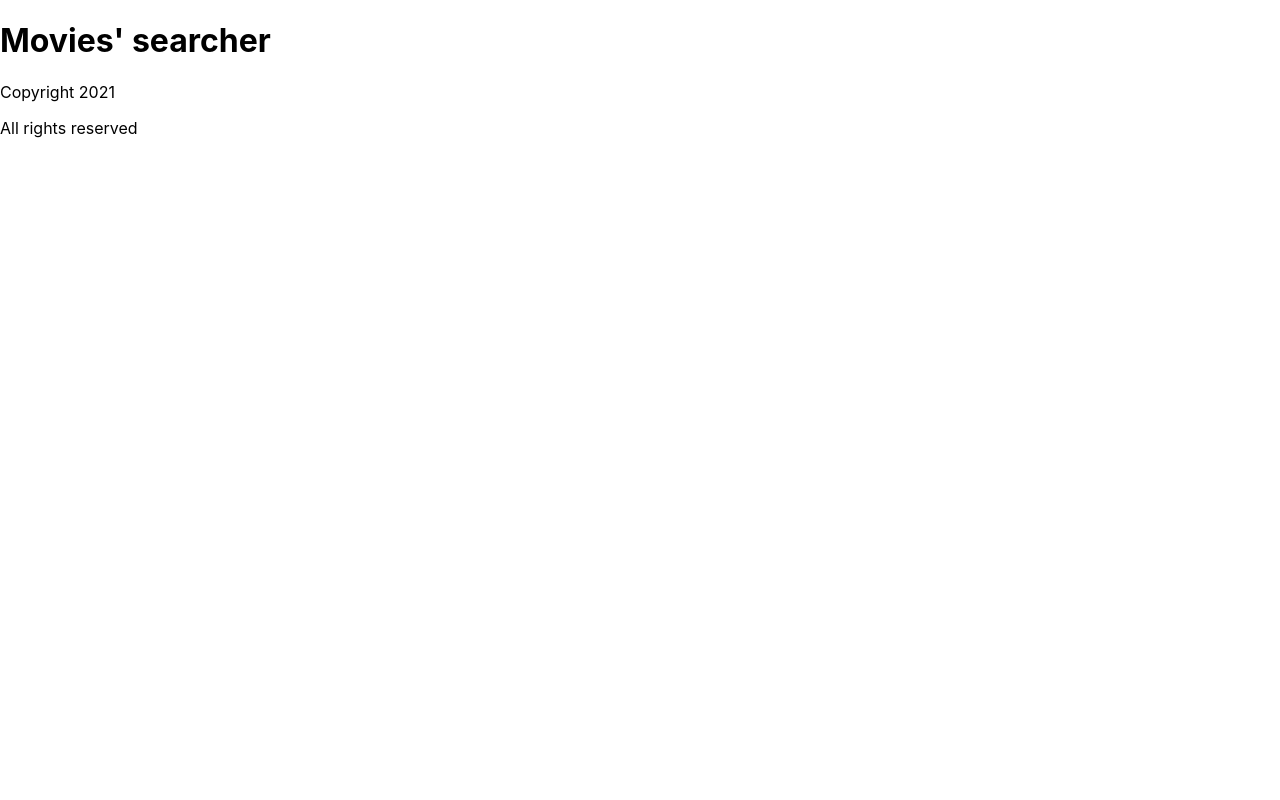
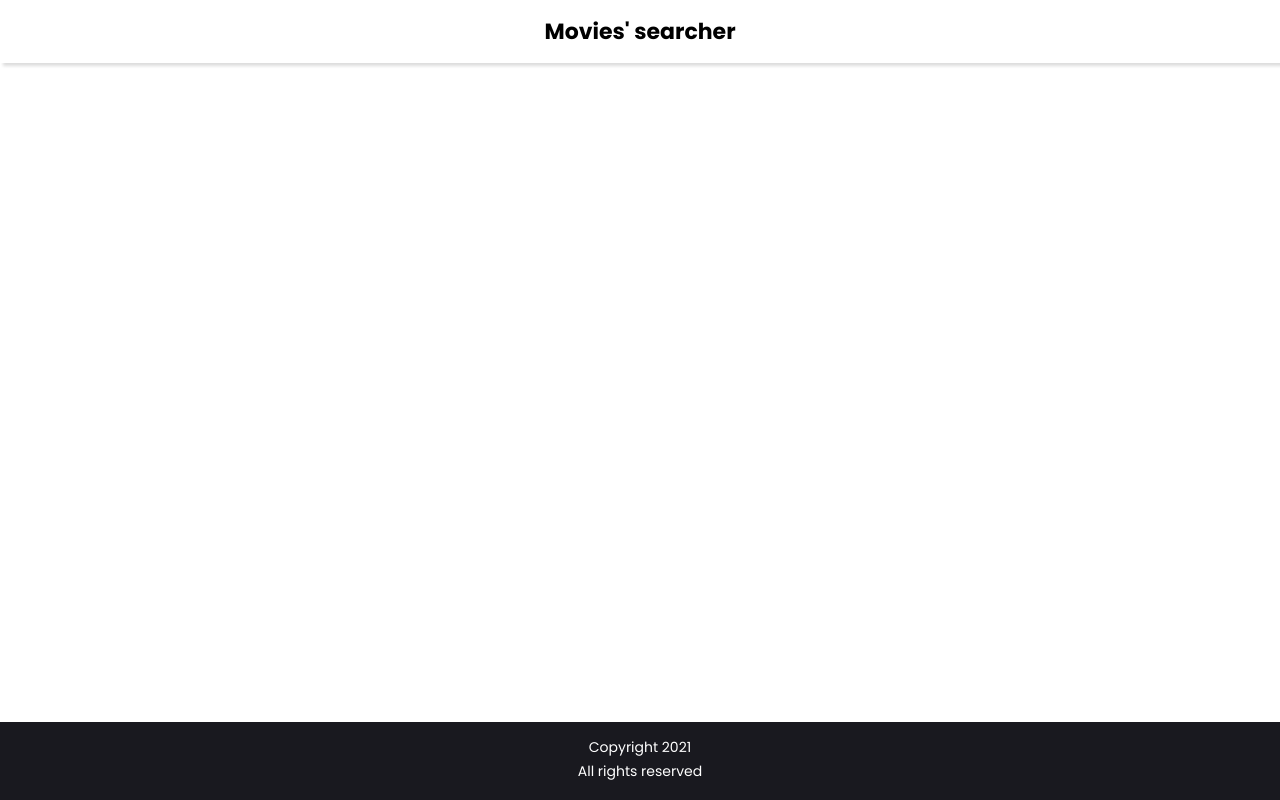
Before and after one commit to Jhessiny/movies-searcher, a Next.js app: page / in a window 1280 px wide. Built offline with nearby package versions, Linux system fonts and the light colour scheme.

Commit message:
global styles for layout

```diff
--- a/package.json
+++ b/package.json
@@ -10,6 +10,7 @@
   "dependencies": {
     "next": "10.0.9",
     "react": "17.0.1",
-    "react-dom": "17.0.1"
+    "react-dom": "17.0.1",
+    "styled-components": "^5.2.1"
   }
 }
--- a/pages/_app.js
+++ b/pages/_app.js
@@ -1,11 +1,14 @@
 import Layout from "../components/Layout/Layout";
-import "../styles/globals.css";
+import { GlobalStyle } from "../styles/global";
 
 function MyApp({ Component, pageProps }) {
   return (
-    <Layout>
-      <Component {...pageProps} />
-    </Layout>
+    <>
+      <GlobalStyle />
+      <Layout>
+        <Component {...pageProps} />
+      </Layout>
+    </>
   );
 }
 
--- a/pages/index.js
+++ b/pages/index.js
@@ -1,5 +1,4 @@
 import Head from "next/head";
-import styles from "../styles/Home.module.css";
 
 export default function Home() {
   return (
--- /dev/null
+++ b/styles/global.js
@@ -0,0 +1,47 @@
+import { createGlobalStyle } from "styled-components";
+
+export const GlobalStyle = createGlobalStyle`
+@import url('https://fonts.googleapis.com/css2?family=Poppins:wght@400;600;700&display=swap');
+*{
+    margin: 0;
+    padding: 0;
+    box-sizing: border-box;
+}
+html{
+  font-size: 62.5%;
+  min-height: 100vh;
+  body {
+    background-color: rgb(237, 109, 41);
+    background-color: rgb(32, 1, 255);
+    background: #fff;
+    font-family: 'Poppins', sans-serif;
+    font-size: 1.6rem;
+
+    header{
+      box-shadow: 3px 3px 3px #ddd;
+      padding: 1.5rem;
+      text-align: center;
+      h1{
+        font-size: 2.2rem;
+      }
+    }
+
+    footer{
+      position: absolute;
+      bottom: 0;
+      width: 100%;
+      text-align: center;
+      padding: 1.5rem;
+      background-color: rgb(25, 25, 31);
+      color: #fff;
+      font-size: 1.4rem;
+      p{
+        margin-bottom: .3rem;
+
+      }
+    }
+  }
+
+}
+
+`;
```
Also changed, not shown: 1 other file (tests, documents, lock files or other folders).
